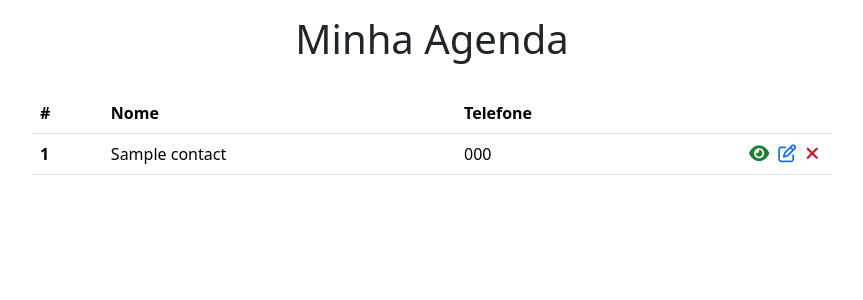
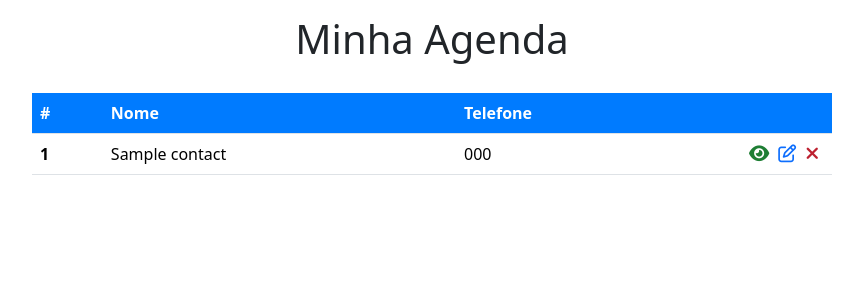
Before and after one commit to MarquinhoCF/Projeto-PHP-Agenda, a PHP site: page / in a window 1280 px wide. Shown: the part 76-376 px from the top of the page, without its empty margins (208-1071 px from the left). Run offline with PHP 8.4, Linux system fonts and the light colour scheme; tables that the repository leaves empty or names only in its code hold one stand-in row (values such as "Sample post").

Commit message:
Correção de erros

```diff
--- a/css/styles.css
+++ b/css/styles.css
@@ -13,9 +13,11 @@
     margin: 0 auto;
 }
 
-#contacts-table {
+#contacts-table thead {
     color: #FFF;
     background-color: #007bff;
+    --bs-table-color: #FFF; /* Foi necessário reescrever essas variáveis para colocar a estilização thead do bootstrap */
+    --bs-table-bg: transparent;
 }
 
 .col-id {
```
